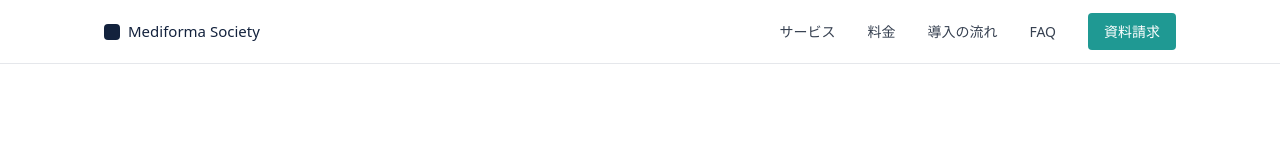
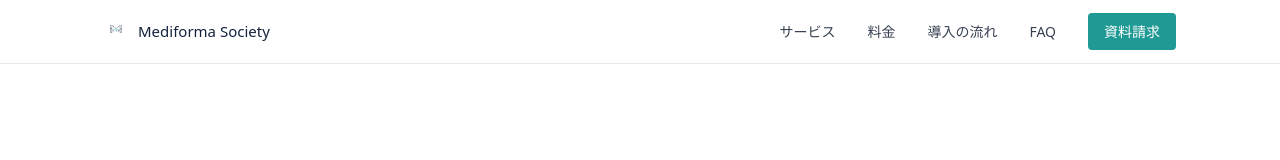
Before and after one commit to kentaro23/Mediforma-Society, a Next.js app: page / in a window 1280 px wide. Shown: the top 160 px of the page. Built offline with nearby package versions, Linux system fonts and the light colour scheme.

Commit message:
Update header logo with provided SVG

```diff
--- a/components/header.tsx
+++ b/components/header.tsx
@@ -1,5 +1,6 @@
 "use client";
 
+import Image from "next/image";
 import Link from "next/link";
 import { useState } from "react";
 import { navLinks } from "@/lib/site-data";
@@ -10,8 +11,15 @@ export function Header() {
   return (
     <header className="fixed inset-x-0 top-0 z-40 h-16 border-b border-gray-200 bg-white">
       <div className="container-standard flex h-full items-center justify-between">
-        <Link href="/" className="flex items-center gap-2">
-          <span className="block h-4 w-4 rounded-sm bg-navy" />
+        <Link href="/" className="flex items-center gap-2.5 leading-none">
+          <Image
+            src="/mediforma_logo_only.svg"
+            alt="Mediforma logo"
+            width={24}
+            height={24}
+            className="block h-6 w-6 object-contain"
+            priority
+          />
           <span className="font-[var(--font-inter)] text-[15px] font-medium text-navy">Mediforma Society</span>
         </Link>
 
```
Also changed, not shown: public/mediforma_logo_only.svg (added).
